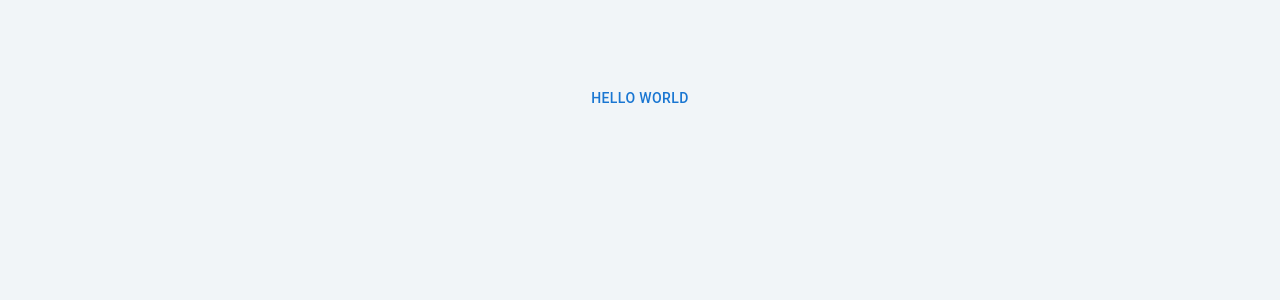
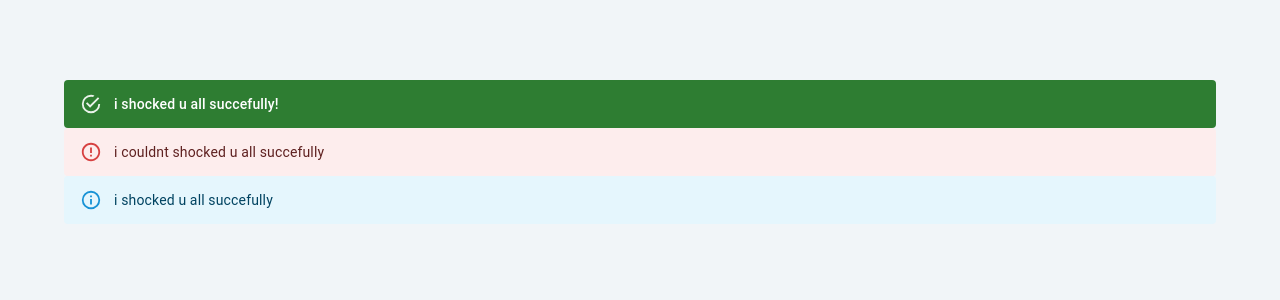
Before and after one commit to alivarastepour/react, a React (Create React App) app: page / in a window 1280 px wide. Shown: the top 300 px of the page. Built offline with nearby package versions, Linux system fonts and the light colour scheme.

Commit message:
MUI Alert

```diff
--- a/src/App.js
+++ b/src/App.js
@@ -1,5 +1,5 @@
 import React from "react";
-import Setup from "./tutorial/28-MUI/Tooltip";
+import Setup from "./tutorial/28-MUI/Alert";
 function App() {
   return (
     <div className="container">
--- /dev/null
+++ b/src/tutorial/28-MUI/Alert.js
@@ -0,0 +1,15 @@
+import React from "react";
+import Alert from "@mui/material/Alert";
+
+const Setup = () => {
+  return (
+    <>
+      <Alert variant="filled" severity="success">
+        <div>i shocked u all succefully!</div>
+      </Alert>
+      <Alert severity="error">i couldnt shocked u all succefully</Alert>
+      <Alert severity="info">i shocked u all succefully</Alert>
+    </>
+  );
+};
+export default Setup;
```
